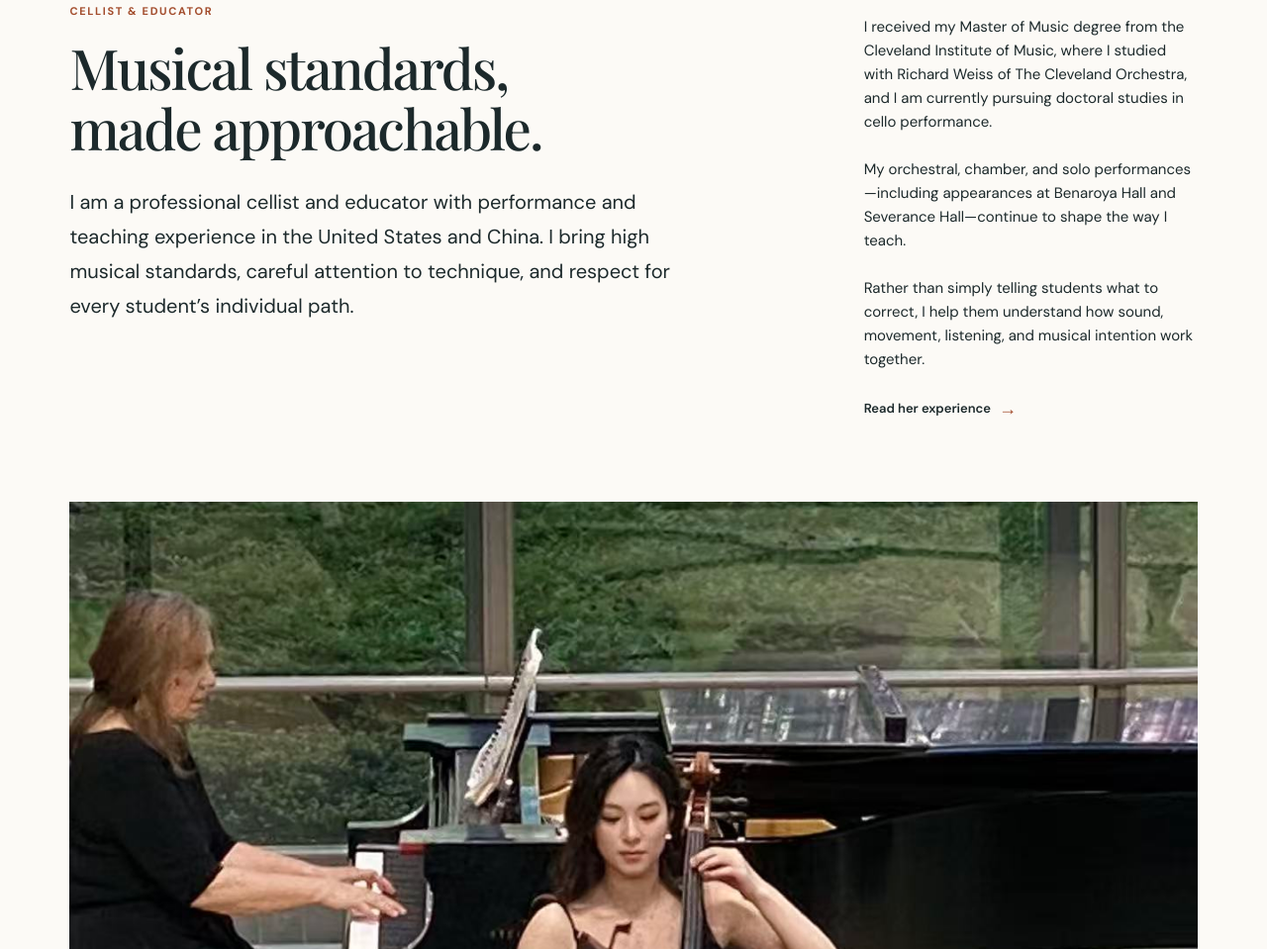
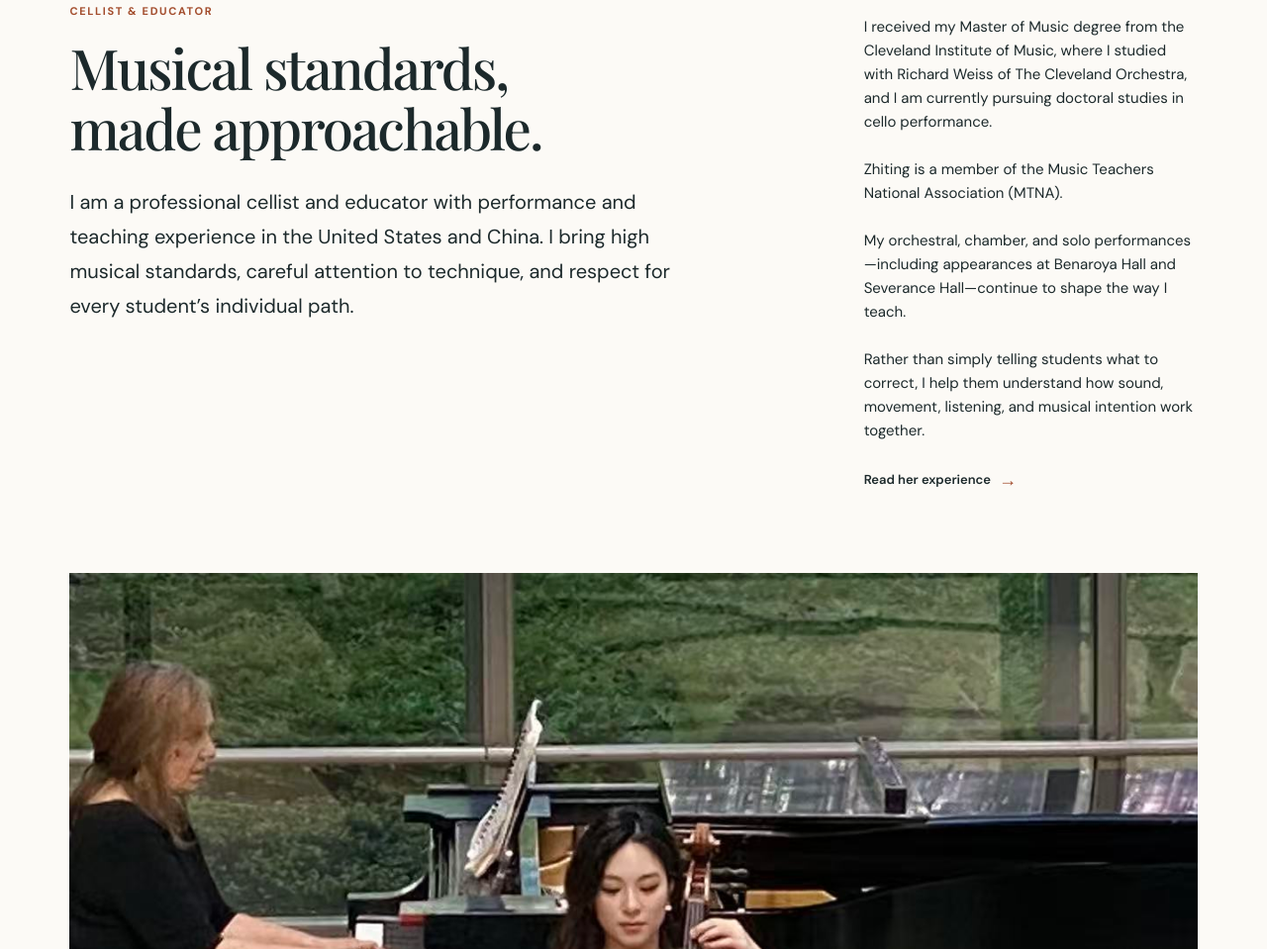
Before and after one commit to zhitingzhang66/zhitingzhang.github.io, a plain HTML site: page zhiting-zhang-cello-site/index.html in a window 1280 px wide. Shown: the part 1919-2878 px from the top of the page at 99% size. Drawn offline with nearby package versions, Linux system fonts and the light colour scheme; a web font is replaced by a local one.

Commit message:
Add MTNA membership

```diff
--- a/zhiting-zhang-cello-site/index.html
+++ b/zhiting-zhang-cello-site/index.html
@@ -73,6 +73,7 @@
         </div>
         <div class="about-details">
           <p>I received my Master of Music degree from the Cleveland Institute of Music, where I studied with Richard Weiss of The Cleveland Orchestra, and I am currently pursuing doctoral studies in cello performance.</p>
+          <p>Zhiting is a member of the Music Teachers National Association (MTNA).</p>
           <p>My orchestral, chamber, and solo performances—including appearances at Benaroya Hall and Severance Hall—continue to shape the way I teach.</p>
           <p>Rather than simply telling students what to correct, I help them understand how sound, movement, listening, and musical intention work together.</p>
           <a class="text-link" href="#credentials">Read her experience <span>→</span></a>
```
